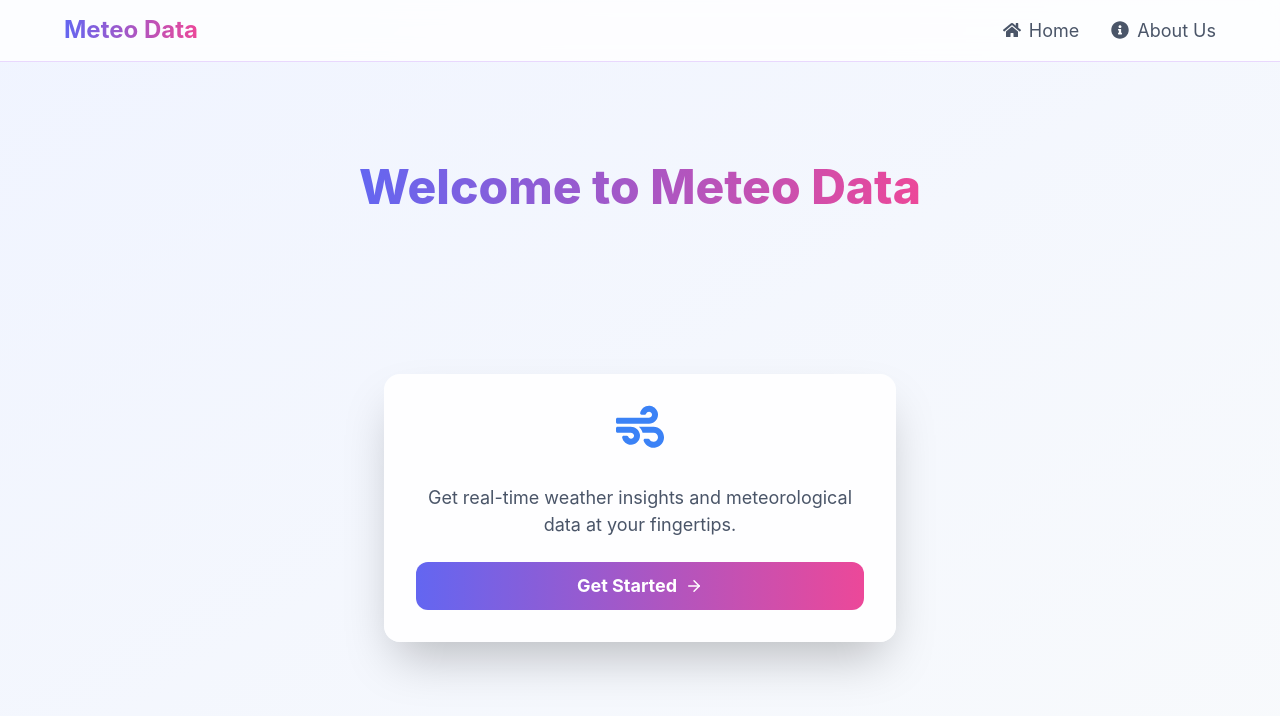
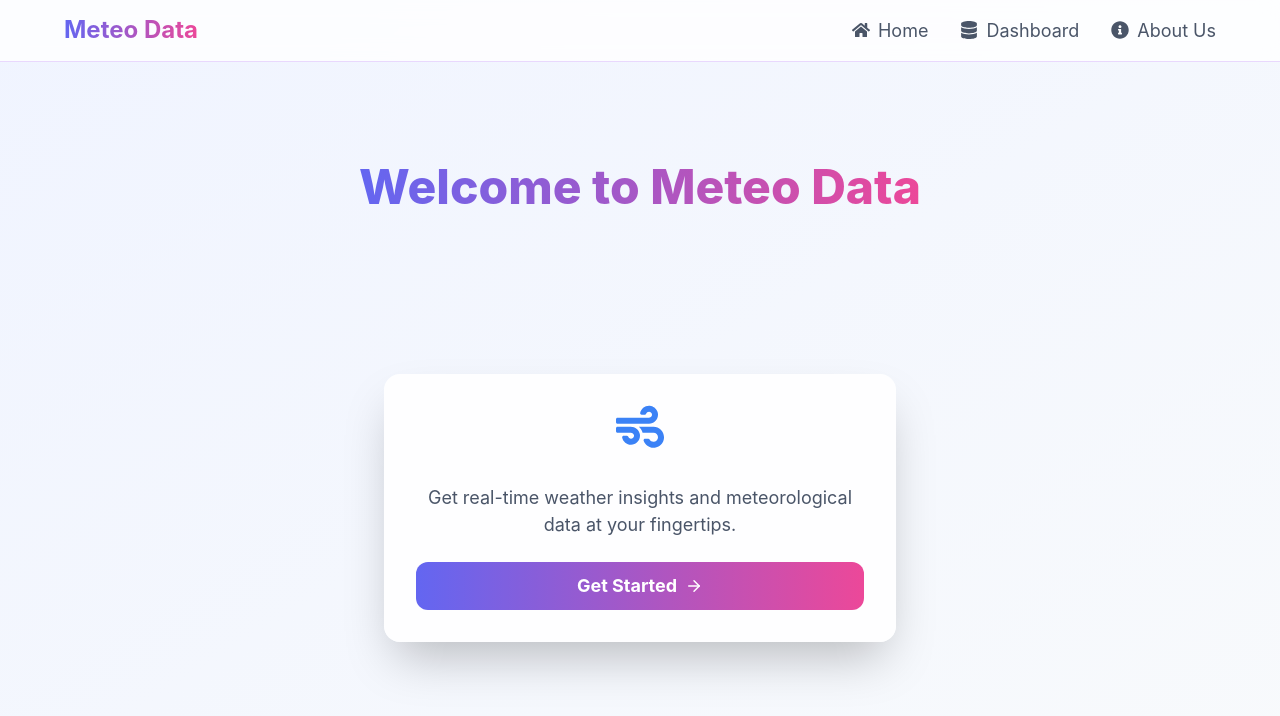
Before and after one commit to MeteoDataApp/Frontend, a React (Vite) app in the folder client/: page / in a window 1280 px wide. Shown: the top 716 px of the page. Built offline with nearby package versions, Linux system fonts and the light colour scheme.

Commit message:
[Enhancement] - Added 1 new href in Navbar to navigate to Dashboard Page

```diff
--- a/client/src/components/Navbar.jsx
+++ b/client/src/components/Navbar.jsx
@@ -1,7 +1,7 @@
 import { Box, Flex } from '@chakra-ui/react';
 import { motion } from 'framer-motion';
 import { Heading, Text, HStack, Link } from '@chakra-ui/react';
-import { FaHome, FaInfoCircle } from 'react-icons/fa';
+import { FaDatabase, FaHome, FaInfoCircle } from 'react-icons/fa';
 import { useNavigate } from 'react-router-dom';
 
 const Navbar = () => {
@@ -79,6 +79,36 @@ const Navbar = () => {
 
                     <MotionBox>
                         <Link
+                            href="/dashboard"
+                            fontSize="lg"
+                            color="gray.600"
+                            position="relative"
+                            _hover={{
+                                textDecoration: "none",
+                            }}
+                        >
+                            <HStack
+                                _hover={{
+                                    color: '#4F46E5',
+                                    transform: "scale(1.05)",
+                                }}
+                                _active={{
+                                    transform: "scale(0.95)",
+                                }}
+                                transition="all 0.2s"
+                            >
+                                <Box as="span">
+                                    <FaDatabase />
+                                </Box>
+                                <Box as="span">
+                                    <Text>Dashboard</Text>
+                                </Box>
+                            </HStack>
+                        </Link>
+                    </MotionBox>
+
+                    <MotionBox>
+                        <Link
                             href="/about"
                             fontSize="lg"
                             color="gray.600"
```
